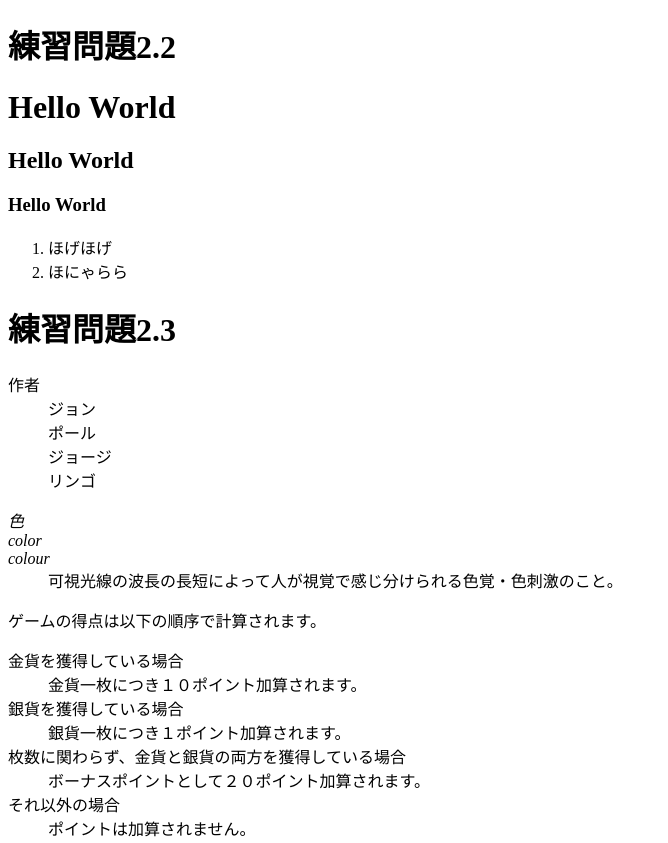
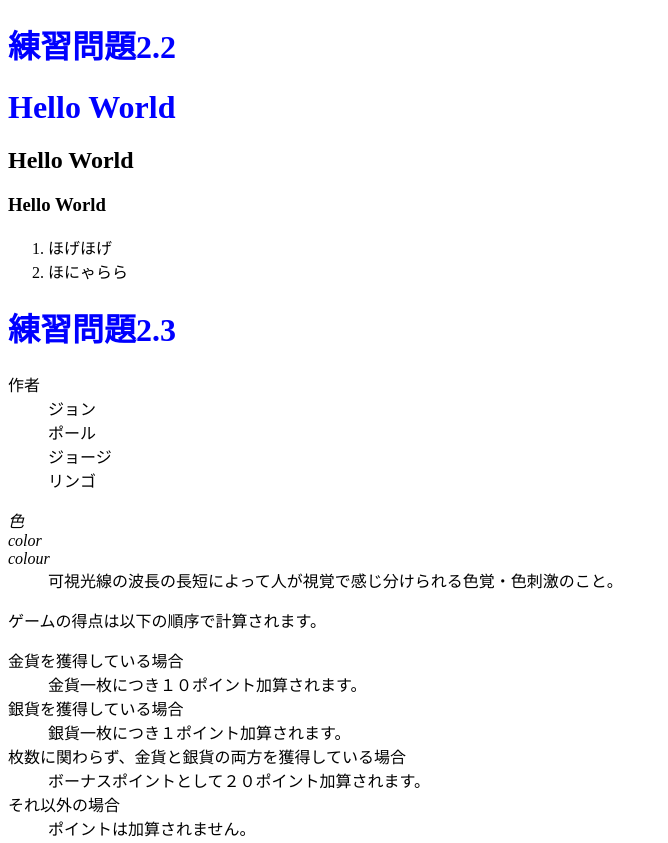
Before and after one commit to fghjdeg/asd, a plain HTML site: page index.html in a window 1280 px wide. Shown: the top 843 px of the page, without its empty margins (0-668 px from the left). Drawn offline with Linux system fonts and the light colour scheme.

Commit message:
Update index.html

```diff
--- a/index.html
+++ b/index.html
@@ -211,5 +211,7 @@ maxlength="4"></label></p>
 </ul>
 </nav>
 
+<title>Web開発の練習2023</title>
+<link rel="stylesheet" href="mystyle.css"> <!-- この行を追加-->
 </body>
 </html>
```
